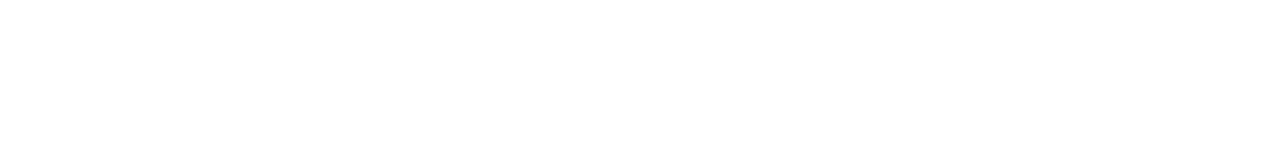
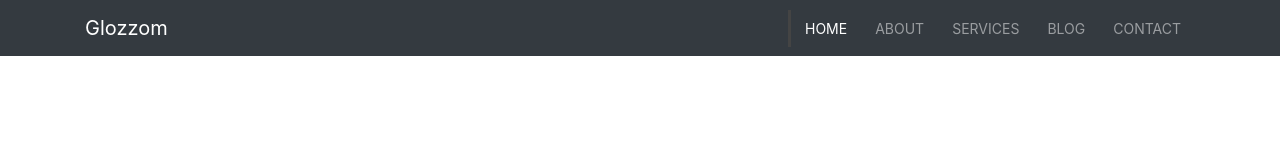
Before and after one commit to WebDevTuts/glozzom_business_site, a website: page src/index.html in a window 1280 px wide. Drawn offline with Linux system fonts and the light colour scheme.

Commit message:
Add markup and styles for navigation

```diff
--- a/src/index.html
+++ b/src/index.html
@@ -11,6 +11,34 @@
   <title>Glozzom</title>
 </head>
 <body>
+  <nav class="navbar navbar-expand-sm navbar-dark bg-dark">
+    <div class="container">
+      <a href="index.html" class="navbar-brand">Glozzom</a>
+      <button class="navbar-toggler" data-toggle="collapse" data-target="#navbarNav">
+        <span class="navbar-toggler-icon"></span>
+      </button>
+      <div class="collapse navbar-collapse" id="navbarNav">
+        <ul class="navbar-nav ml-auto mt-0">
+          <li class="nav-item active">
+            <a href="index.html" class="nav-link">Home</a>
+          </li>
+          <li class="nav-item">
+            <a href="about.html" class="nav-link">About</a>
+          </li>
+          <li class="nav-item">
+            <a href="services.html" class="nav-link">Services</a>
+          </li>
+          <li class="nav-item">
+            <a href="blog.html" class="nav-link">Blog</a>
+          </li>
+          <li class="nav-item">
+            <a href="contact.html" class="nav-link">Contact</a>
+          </li>
+        </ul>
+      </div>
+    </div>
+  </nav>
+
 
 
 
--- a/src/scss/style.scss
+++ b/src/scss/style.scss
@@ -0,0 +1,12 @@
+.navbar {
+  .nav-link {
+    font-size: 14px;
+    text-transform: uppercase;
+    padding-left: 1em !important;
+    padding-right: 1em !important;
+  }
+
+  .nav-item.active {
+    border-left: 3px solid #444;
+  }
+}
```
Also changed, not shown: src/css/bootstrap.css, src/css/style.css.
